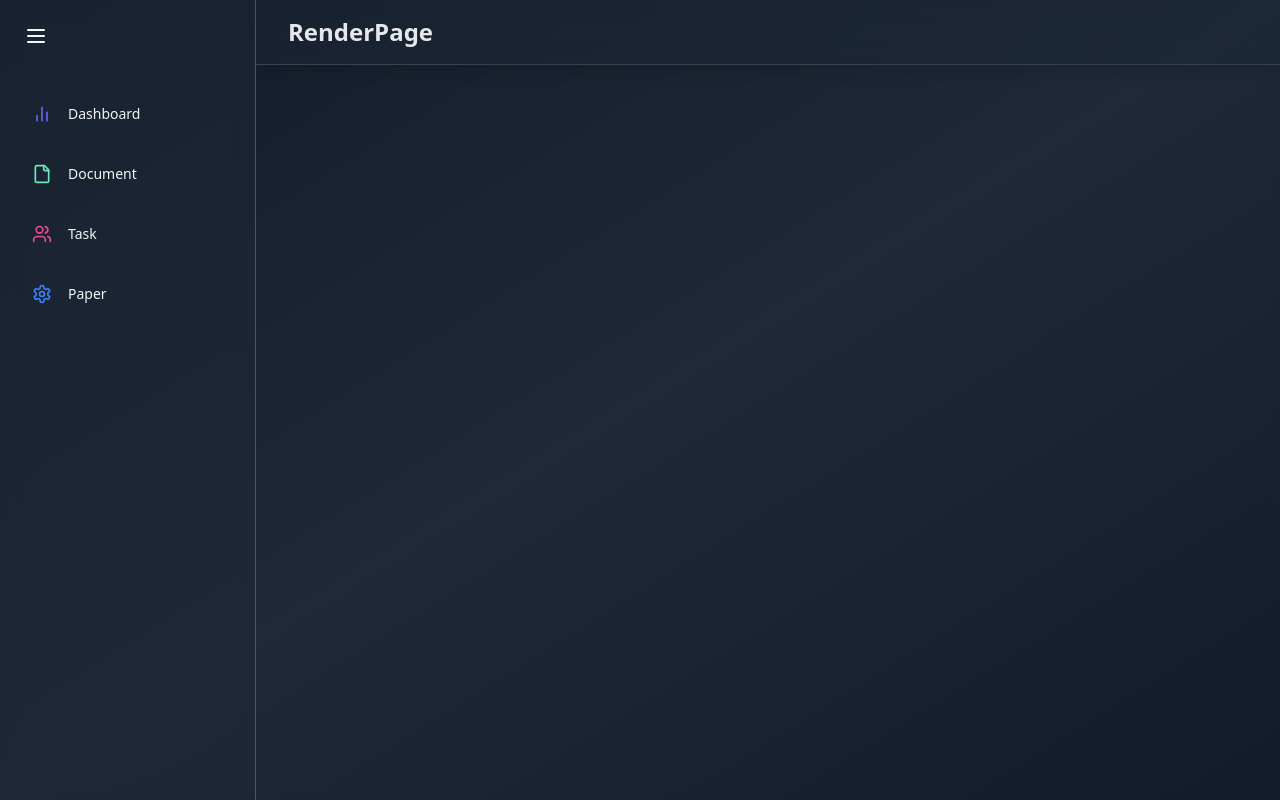
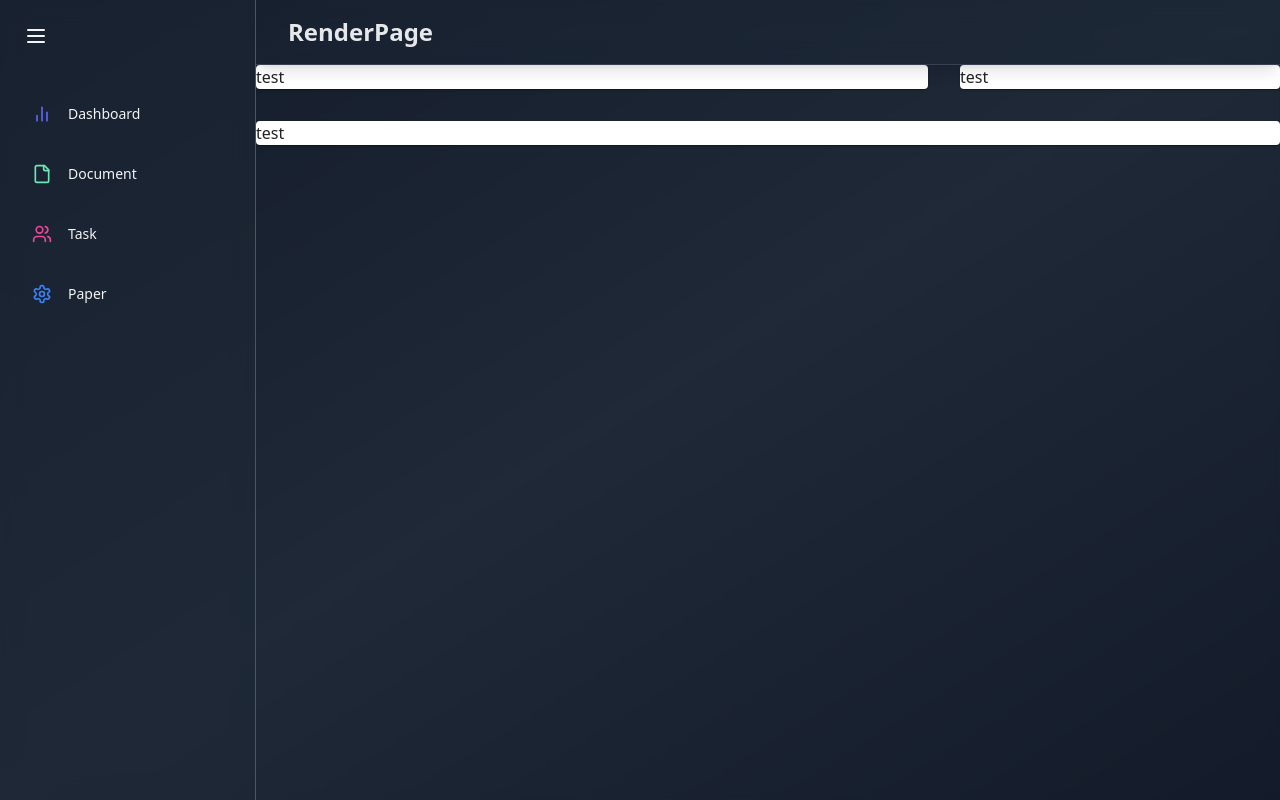
Before and after one commit to Luthfil4K/exceltocerficate-udpi, a React (Vite) app: page /RenderPage in a window 1280 px wide. Built offline with nearby package versions, Linux system fonts and the light colour scheme.

Commit message:
render page

```diff
--- a/src/App.jsx
+++ b/src/App.jsx
@@ -6,6 +6,7 @@ import './App.css'
 import { Route, Routes,useLocation } from 'react-router-dom'
 import DashboardPages from './pages/DashboardPages'
 import DocumentPage from './pages/DocumentPage'
+import RenderPage from './pages/RenderPage'
 import Sidebar from './components/Sidebar'
 import Header from './components/Header'
 
@@ -30,6 +31,7 @@ function App() {
         <Routes >
           <Route path='/' element={<DashboardPages></DashboardPages>}></Route>
           <Route path='/Document' element={<DocumentPage></DocumentPage>}></Route>
+          <Route path='/RenderPage' element={<RenderPage></RenderPage>}></Route>
         </Routes>
         </div>
       </div>
--- a/src/components/CardUdpi.jsx
+++ b/src/components/CardUdpi.jsx
@@ -3,6 +3,7 @@ import { fontWeight } from '@mui/system'
 import React from 'react'
 import { FileText } from 'lucide-react'
 import ButtonStandard from  './ButtonStandard'
+import { Link } from 'react-router-dom'
 
 const CardUdpi = (props) => {
 
@@ -21,7 +22,9 @@ const CardUdpi = (props) => {
           <FileText size={180} color={'#20222F'} />
           </Grid>
           <Grid item md={12} sx={{justifyContent:'center',display:'flex', height:40}}>
+          <Link className='' key={'asd'} to={'RenderPage'}>
             <ButtonStandard >Buat</ButtonStandard>
+          </Link>
           </Grid>
         </Grid>
       </div>
--- /dev/null
+++ b/src/pages/RenderPage.jsx
@@ -0,0 +1,28 @@
+import React from 'react'
+import { Grid, Typography, Card } from '@mui/material'
+
+const RenderPage = () => {
+  return (
+    <div>
+      <Grid container spacing={4}>
+        <Grid item md={8}>
+            <Card>
+                test
+            </Card>
+        </Grid>
+        <Grid item md={4}>
+            <Card>
+                test
+            </Card>
+        </Grid>
+        <Grid item md={12}>
+            <Card>
+                test
+            </Card>
+        </Grid>
+      </Grid>
+    </div>
+  )
+}
+
+export default RenderPage
```
